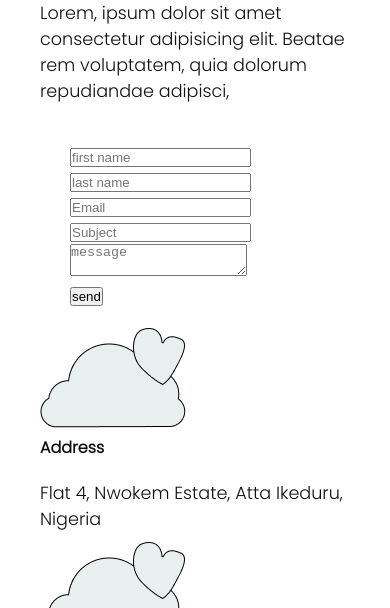
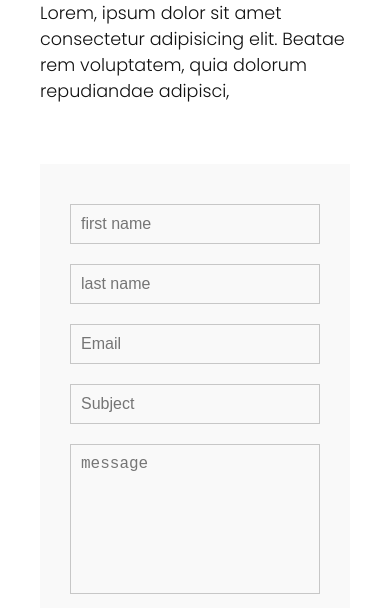
Before and after one commit to codetipster/Creative-website-template, a plain HTML site: page contact.html in a window 390 px wide. Shown: the part 205-813 px from the top of the page. Drawn offline with Linux system fonts and the light colour scheme.

Commit message:
stylings for the contact page with media querry

```diff
--- a/styles/index-styles.css
+++ b/styles/index-styles.css
@@ -240,6 +240,84 @@ section.Home {
     border: 1px solid #fff;
     padding: 5px 15px;
 }
+/* Contact page styling */
+
+.contact {
+    position: relative;
+    width: 100%;
+    margin-top: 50px;
+    display: flex;
+    justify-content: space-between;
+    align-items: flex-start;
+}
+.contact-form {
+    position: relative;
+    background: #f9f9f9;
+    width: calc(100%-400px);
+    padding: 60px 40px 20px;
+}
+.contact-form form {
+    width: 100%;
+}
+.contact-form .row {
+    width: 100%;
+    display: flex;
+
+}
+.contact-form .input50 {
+    width: 50%;
+    margin: 0 10px;
+}
+.contact-form .input100 {
+    width: 100%;
+    margin: 0 10px;
+}
+.contact-form .row input,
+.contact-form .row  textarea {
+    position: relative;
+    border: 1px solid rgba(0,0,0,0.2);
+    color: #111;
+    background: transparent;
+    width: 100%;
+    padding: 10px;
+    outline: none;
+    font-size: 16px;
+    font-weight: 300;
+    margin: 10px 0;
+    resize: none;
+}
+.contact-form .row textarea {
+    height: 150px;
+}
+.contact-form .row .input100 [type='Submit']{
+    background-color: #1b206e;
+    color: white;
+    margin: 0;
+    text-transform: uppercase;
+    letter-spacing: 2px;
+    font-weight: 600;
+    border: 0;
+    cursor: pointer;
+}
+
+.contact-info {
+    width: 350px;
+    background: #f9f9f9;
+    padding: 60px 40px 20px;
+}
+.contact-info .info-box {
+    display: flex;
+    align-items: flex-start;
+    margin-bottom: 40px;
+
+}
+.contact-info .info-box .contact-icon {
+    width: 20px;
+    margin-right: 40px;
+}
+.contact-info .info-box .details h4 {
+    color: #1b206e;
+}
 /* Making our site pages responsive on smaller screens using media querry */
 
 @media(max-width: 1068px) {
```
